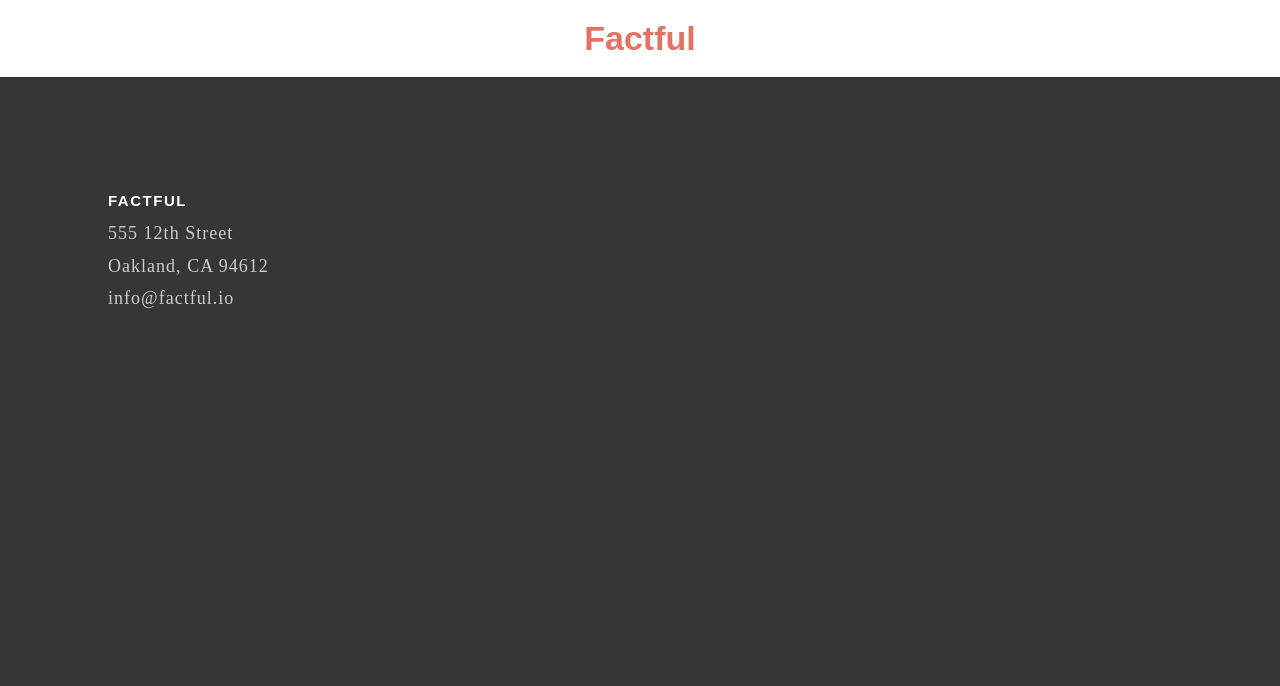
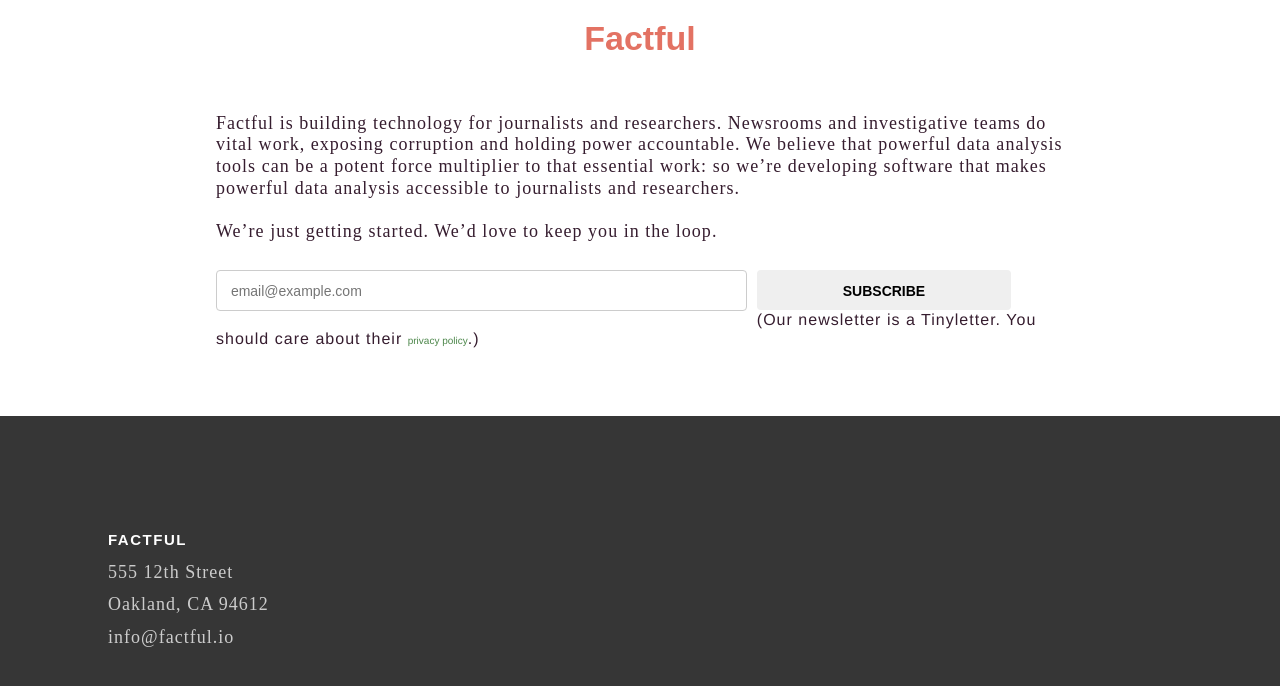
Before and after one commit to factful/factful.github.io, a Jekyll site: the page built from index.md, in a window 1280 px wide. Shown: the top 686 px of the page. Built offline with Jekyll 4.4.1, drawn with Linux system fonts in a browser that asks for light colours; nearby versions of some CDN libraries; some web fonts are replaced.

Commit message:
Update index.md

```diff
--- a/index.md
+++ b/index.md
@@ -1,5 +1,11 @@
 ---
-layout: empty
+layout: default
 title:  Factful
 published: true
 ---
+
+Factful is building technology for journalists and researchers. Newsrooms and investigative teams do vital work, exposing corruption and holding power accountable. We believe that powerful data analysis tools can be a potent force multiplier to that essential work: so we’re developing software that makes powerful data analysis accessible to journalists and researchers.
+
+We’re just getting started. We’d love to keep you in the loop.
+
+<form id="subscribe-form" method="post" action="https://tinyletter.com/Factful"><div class="email-group"><input type="email" id="email" name="email" value="" placeholder=" email@example.com"><button class="button" type="submit"> Subscribe </button></div><div class="privacy-policy"><p> (Our newsletter is a Tinyletter. You should care about their <a href="http://tinyletter.com/site/legal/privacy/">privacy policy</a>.) </p> </div></form>
```
